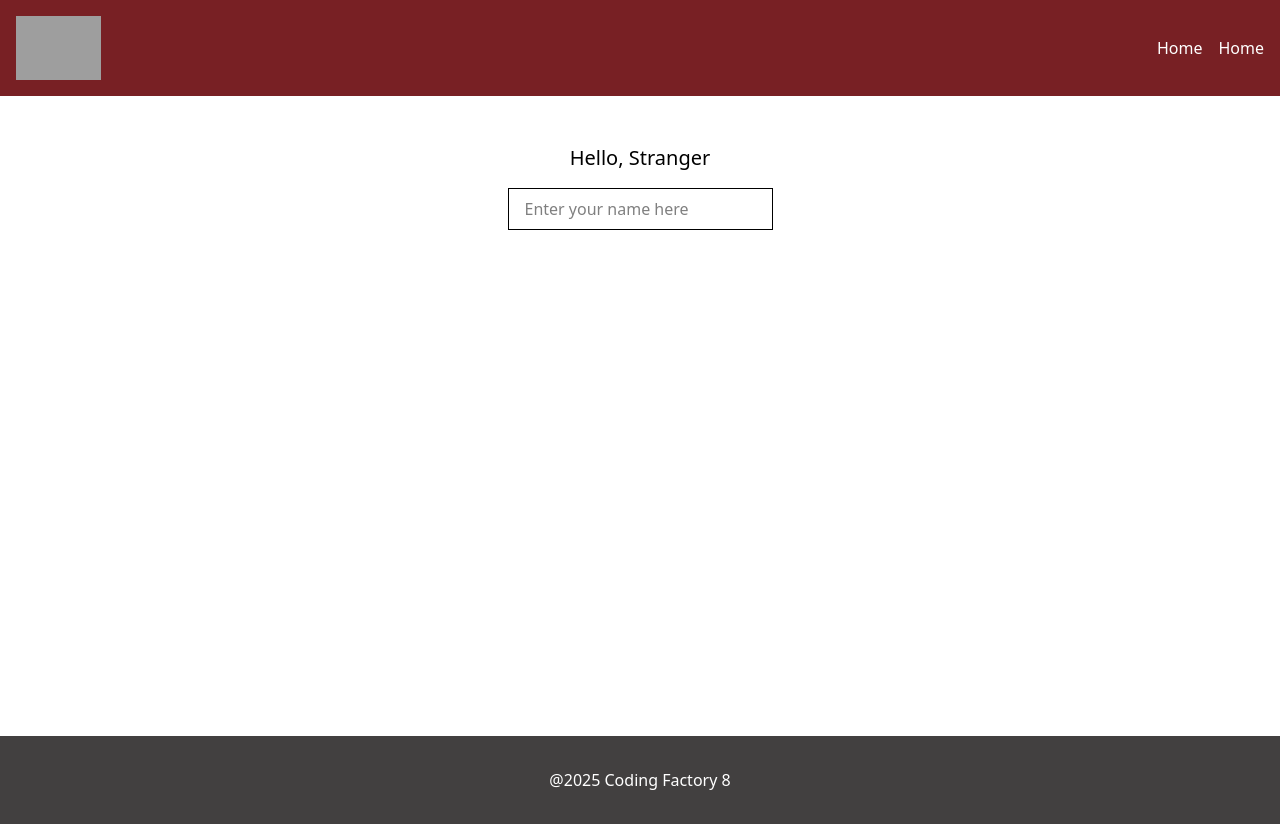
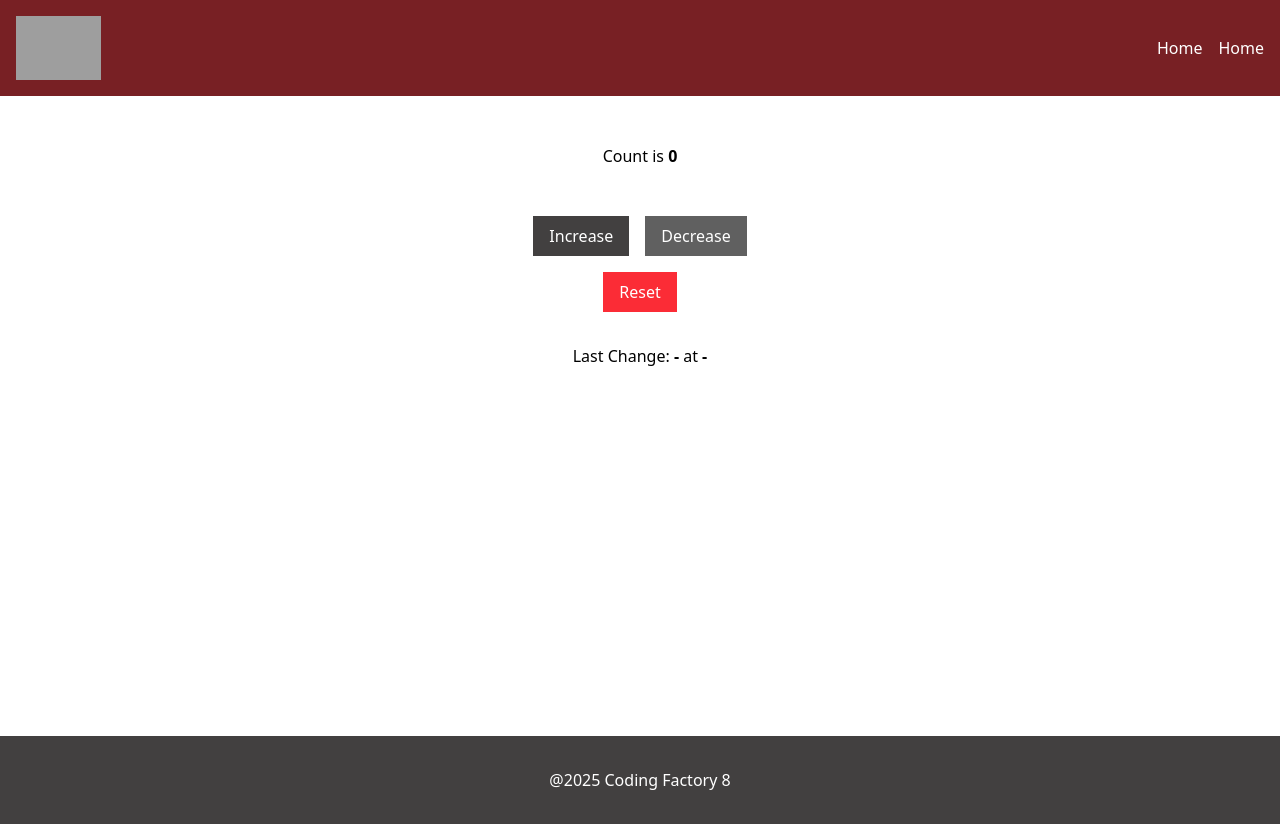
Before and after one commit to dimell94/cf8-react-intro, a React app: page / in a window 1280 px wide. Built offline with nearby package versions, Linux system fonts and the light colour scheme; grey boxes are pictures that could not be loaded; the HTML template or start-up script is replaced by a standard one.

Commit message:
feat: add counter with more states

```diff
--- a/src/App.tsx
+++ b/src/App.tsx
@@ -9,7 +9,8 @@
 // import Card from "./components/Card.tsx";
 import Layout from "./components/Layout.tsx";
 // import Counter from "./components/Counter.tsx";
-import NameChanger from "./components/NameChanger.tsx";
+import CounterWithMoreStates from "./components/CounterWithMoreStates.tsx";
+// import NameChanger from "./components/NameChanger.tsx";
 // import FunctionalComponentWithState from "./components/FunctionalComponentWithState.tsx";
 // import ClassComponentWithState from "./components/ClassComponentWithState.tsx";
 
@@ -42,7 +43,9 @@
 
                  {/*<Counter />*/}
 
-                 <NameChanger />
+                 {/*<NameChanger />*/}
+
+                 <CounterWithMoreStates />
 
              </Layout>
 
--- /dev/null
+++ b/src/components/CounterWithMoreStates.tsx
@@ -0,0 +1,58 @@
+import {useState} from "react";
+import CounterButton from "./CounterButton.tsx";
+
+
+const CounterWithMoreStates = () => {
+    const [count, setCount] = useState(0);
+    const[lastAction, setLastAction] = useState("");
+    const[time,setTime] = useState("");
+
+    const getCurrentTime = () => new Date().toLocaleTimeString("el-GR");
+
+    const increaseCount = () => {
+        setCount(count + 1);
+        setLastAction("Increased")
+        setTime(getCurrentTime());
+    }
+
+    const decreaseCount =  () => {
+        setCount(count - 1);
+        setLastAction("Decreased")
+        setTime(getCurrentTime());
+    }
+
+    const resetCount = () => {
+        setCount(0);
+        setLastAction("Reseted")
+        setTime(getCurrentTime());
+    }
+
+    return (
+        <>
+            <h1 className="text-center my-12">Count is <strong>{count}</strong></h1>
+            <div className="text-center space-x-4">
+
+
+                <CounterButton onClick={increaseCount} label="Increase" addClasses="bg-cf-dark-gray" />
+
+
+
+                <CounterButton onClick={decreaseCount} label="Decrease" disabled={count === 0} addClasses="bg-cf-dark-gray disabled: disabled:bg-cf-gray" />
+
+            </div>
+
+            <div className="text-center mt-4">
+
+
+                <CounterButton onClick={resetCount} label="Reset" disabled={count === 0} addClasses="bg-cf-dark-red disabled:bg-red-500" />
+
+
+            </div>
+
+            <p className="text-center text-cf-dark-gray-pt-4 pt-8">Last Change: <strong>{lastAction || "-"}</strong> at <strong>{time || "-"}</strong></p>
+
+
+        </>
+    )
+}
+export default  CounterWithMoreStates ;
```
